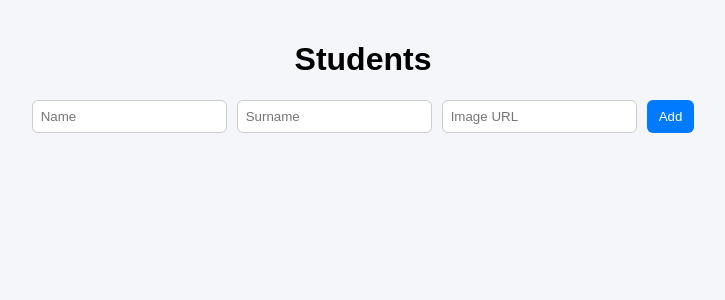
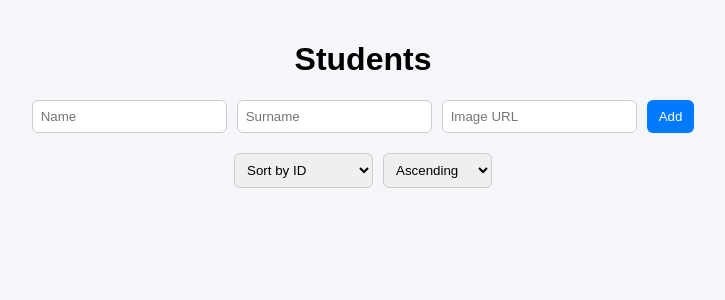
Before and after one commit to rastikpatak/frontend, a Flask app: page / in a window 1280 px wide. Shown: the top 300 px of the page, without its empty margins (277-1002 px from the left). Run offline with Flask 3, Linux system fonts and the light colour scheme; data that the repository does not hold is empty; some libraries are stand-ins or nearby versions.

Commit message:
Update index.html

```diff
--- a/templates/index.html
+++ b/templates/index.html
@@ -24,7 +24,15 @@ h1 {
     flex-wrap: wrap;
 }
 
-input {
+.controls {
+    display: flex;
+    gap: 10px;
+    justify-content: center;
+    margin-bottom: 20px;
+    flex-wrap: wrap;
+}
+
+input, select {
     padding: 8px;
     border-radius: 6px;
     border: 1px solid #ccc;
@@ -94,6 +102,19 @@ button:hover {
     <button onclick="addStudent()">Add</button>
 </div>
 
+<div class="controls">
+    <select id="sortBy" onchange="loadStudents()">
+        <option value="id">Sort by ID</option>
+        <option value="name">Sort by Name</option>
+        <option value="surname">Sort by Surname</option>
+    </select>
+
+    <select id="orderBy" onchange="loadStudents()">
+        <option value="asc">Ascending</option>
+        <option value="desc">Descending</option>
+    </select>
+</div>
+
 <div id="mojd"></div>
 
 <script>
@@ -101,9 +122,12 @@ const API = "";
 const mojd = document.getElementById("mojd");
 
 function loadStudents() {
+    const sort = document.getElementById("sortBy").value;
+    const order = document.getElementById("orderBy").value;
+
     mojd.innerHTML = "";
 
-    fetch(API + "/students")
+    fetch(`${API}/students?sort=${sort}&order=${order}`)
         .then(res => res.json())
         .then(data => {
             data.forEach(s => {
```
